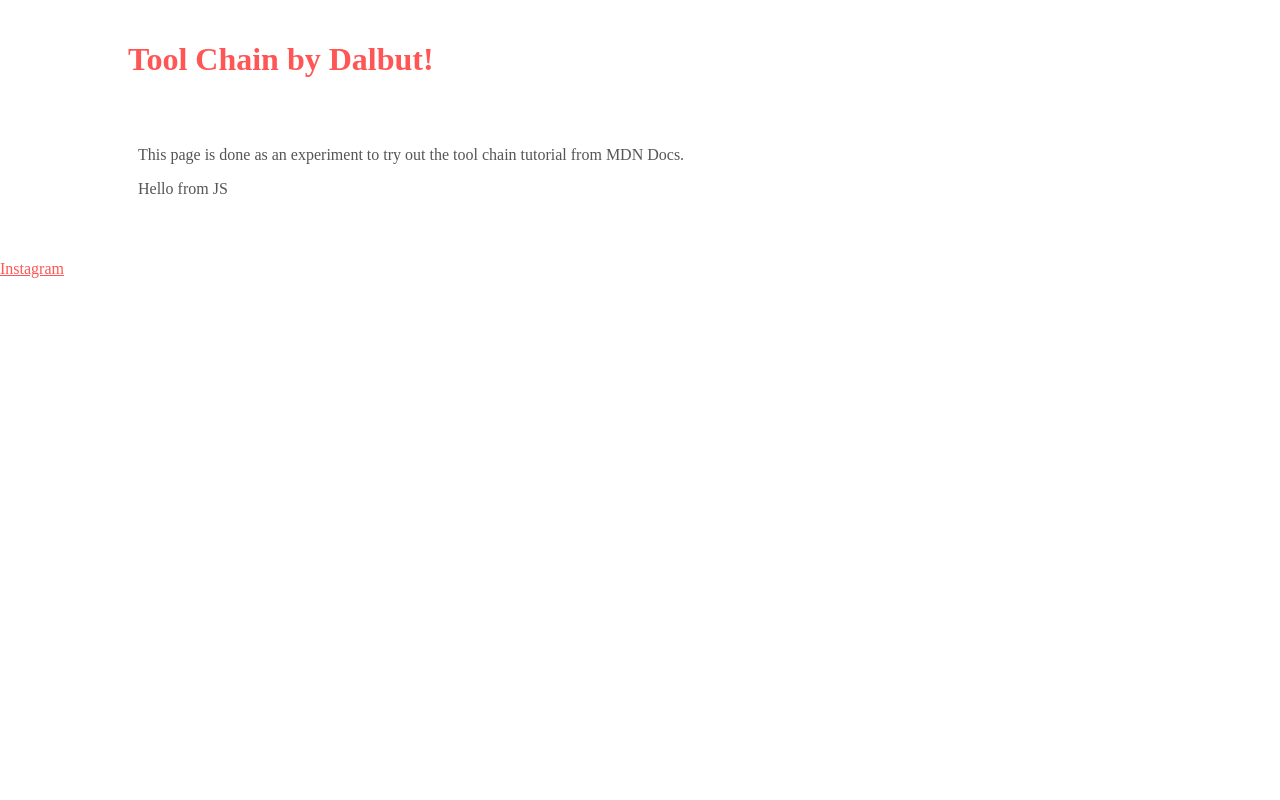
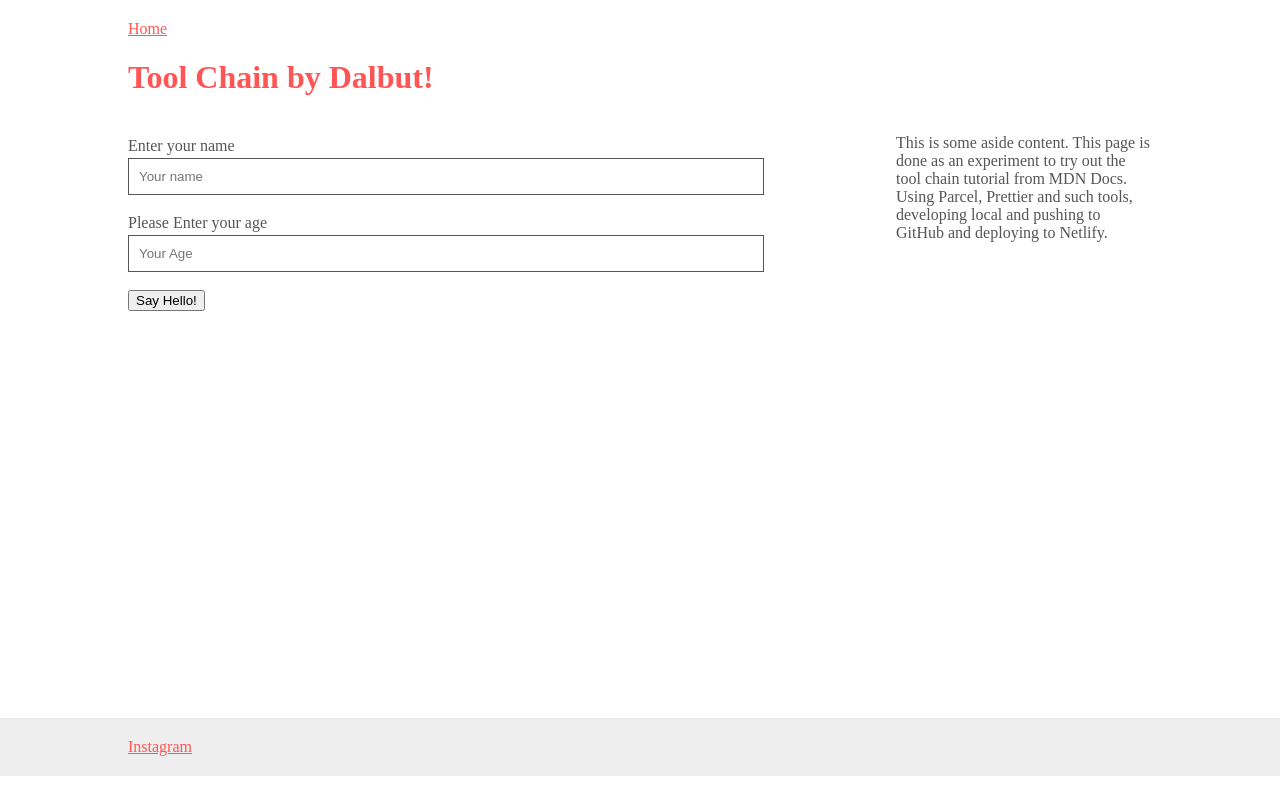
Before and after one commit to Dalbut-Pelfrey/tool-chain, a website built with Parcel: page src/index.html in a window 1280 px wide. Built offline with nearby package versions, Linux system fonts and the light colour scheme.

Commit message:
Added functionality to page
Added a form and gave life using js

```diff
--- a/src/index.html
+++ b/src/index.html
@@ -10,23 +10,34 @@
   </head>
   <body>
     <header>
+      <nav>
+        <a href="/">Home</a>
+      </nav>
       <h1>Tool Chain by Dalbut!</h1>
     </header>
     <main>
       <article>
         <p>
-          This page is done as an experiment to try out the tool chain tutorial from MDN Docs.
+          <label for="name">Enter your name</label><br>
+          <input type="text" name="name" id="name" placeholder="Your name"/><br>
+          <label for="age">Please Enter your age</label><br>
+          <input type="text" name="age" id="age" placeholder="Your Age" /><br>
+          <button id="greetBtn">Say Hello!</button>
         </p>
         <p id="jsUpdated"></p>
       </article>
+      <aside>
+        <p>
+          This is some aside content.
+          This page is done as an experiment to try out the tool chain tutorial from MDN Docs.
+          Using Parcel, Prettier and such tools, developing local and pushing to GitHub and deploying to Netlify.
+        </p>
+      </aside>
     </main>
-    <aside>
-      <p>
-
-      </p>
-    </aside>
     <footer>
-      <a href="https://instagram.com/dalbut_pefrey" title="Dalbut's Instagram Page" target="_blank">Instagram</a>
+      <div>
+        <a href="https://instagram.com/dalbut_pefrey" title="Dalbut's Instagram Page" target="_blank">Instagram</a>
+      </div>
     </footer>
     <script src="index.js" type="module"></script>
   </body>
--- a/src/index.js
+++ b/src/index.js
@@ -1 +1,11 @@
-document.querySelector('#jsUpdated').textContent = 'Hello from JS';
+const greetBtn = document.querySelector('#greetBtn');
+
+greetBtn.addEventListener('click',(e) => {
+    let name = document.querySelector('#name');
+    let age = document.querySelector('#age');
+    if(name.value === ''){
+        document.querySelector('#jsUpdated').textContent = `Please enter your name so I can greet you!`;
+        return false;
+    }
+    document.querySelector('#jsUpdated').textContent = `Hello, ${name.value}`;
+})
--- a/src/style.css
+++ b/src/style.css
@@ -7,6 +7,7 @@ header {
   margin: auto;
   width: 80%;
   padding: 20px;
+  padding-bottom: 0px;
 }
 
 h1 {
@@ -15,17 +16,28 @@ h1 {
 
 main {
   width: 80%;
+  min-height: calc(100vh - 200px);
   margin: auto;
   display: grid;
   grid-template-columns: 3fr 1fr;
 }
 
-article, aside {
-  padding: 10px;
+article p {
+  line-height: 1.5;
 }
 
 p {
   color: #555;
+}
+
+input {
+  appearance: unset;
+  display: inline-block;
+  width: 80%;
+  border: 1px solid #555;
+  border-radius: 0px;
+  padding: 10px;
+  margin-bottom: 1rem;
 }
 
 a:link,
@@ -40,5 +52,25 @@ a:hover {
 }
 
 a:active {
-  color: #ff5;
+  color: #f00;
 }
+
+footer {
+  background-color: #eee;
+}
+
+footer > div {
+  margin: auto;
+  width: 80%;
+  padding: 20px;
+}
+
+@media screen and (max-width: 768px) {
+  main {
+    width: 90%;
+    grid-template-columns: 1fr;
+  }
+  header, footer > div {
+    width: 90%;
+  }
+}
```
